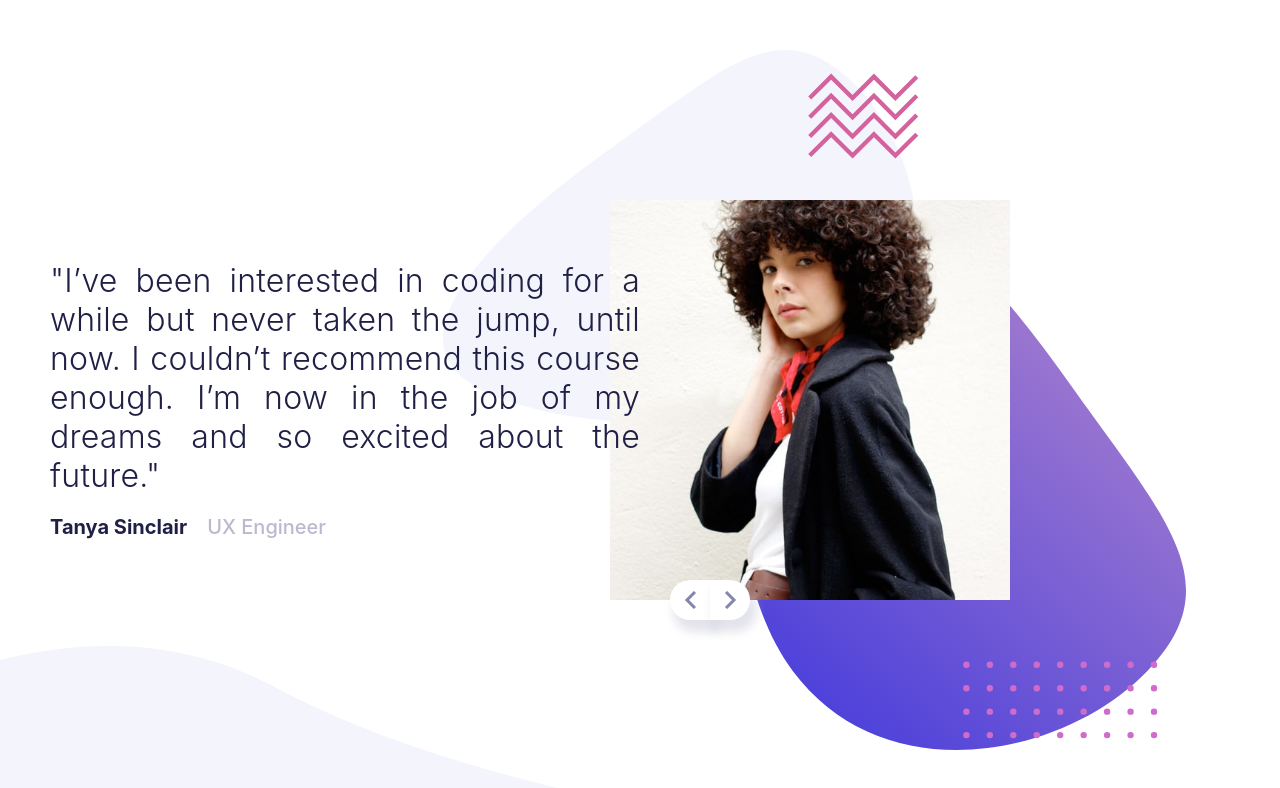
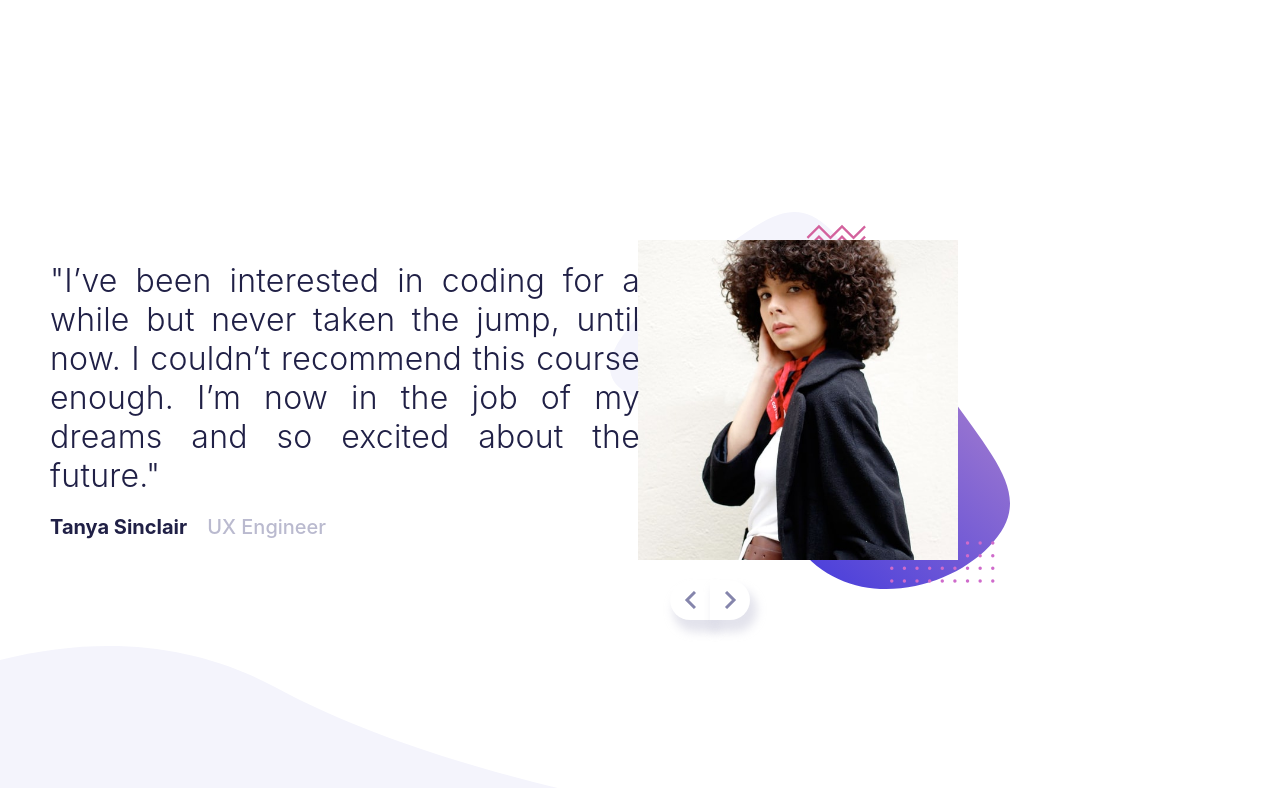
Before and after one commit to Danielhu3/testimonial-slider, a React (Create React App) app: page / in a window 1280 px wide. Shown: the top 788 px of the page. Built offline with nearby package versions, Linux system fonts and the light colour scheme.

Commit message:
Changing background from slider to right content

```diff
--- a/src/components/photo/style.ts
+++ b/src/components/photo/style.ts
@@ -2,10 +2,12 @@ import styled from "styled-components";
 
 export const Photo = styled.img`
 
-    width: 100%;
-    height: 100%;
+    width:80%;
+    height: 80%;
 
     position: absolute;
 
+    left: 7%;
+
 
 `
--- a/src/components/rightContent/style.ts
+++ b/src/components/rightContent/style.ts
@@ -1,4 +1,5 @@
 import styled from "styled-components";
+import background from '../../images/pattern-bg.svg'
 
 export const RightContent = styled.div`
 
@@ -15,4 +16,12 @@ export const RightContent = styled.div`
     right: 3rem;
     z-index: 0;
 
+    background: url(${background});
+
+    background-repeat: no-repeat;
+    background-size:contain;
+    background-position: 100%;
+
+
+
 `
--- a/src/components/slider/style.ts
+++ b/src/components/slider/style.ts
@@ -1,13 +1,6 @@
 import styled from "styled-components";
-import background from '../../images/pattern-bg.svg'
 
 export const Slider = styled.div`
-    background: url(${background});
-
-    background-repeat: no-repeat;
-    background-size: contain;
-    background-position: 90%;
-
     margin: 5rem;
 
     display: flex;
```
